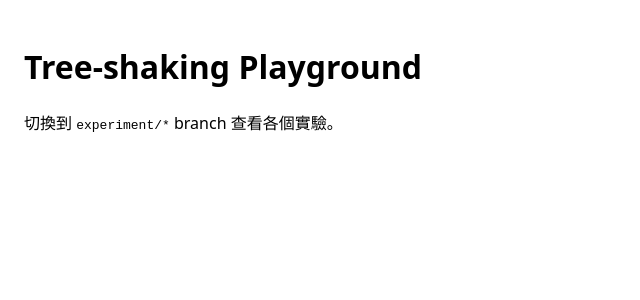
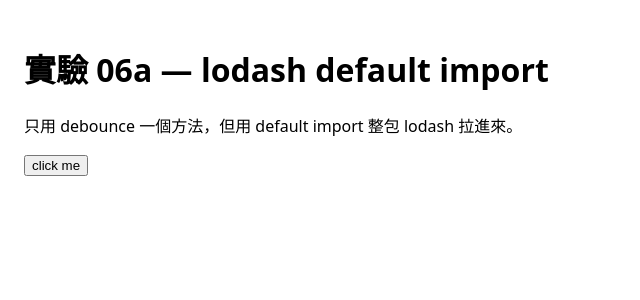
Before and after one commit to Yueh-Lin-Yang/recharts-treeshake-test, a React (Vite) app: page / in a window 1280 px wide. Shown: the top 300 px of the page, without its empty margins (0-640 px from the left). Built offline with nearby package versions, Linux system fonts and the light colour scheme.

Commit message:
🧪 test(lodash): default import pulls entire library (267 kB)

```diff
--- a/package.json
+++ b/package.json
@@ -9,6 +9,8 @@
     "preview": "vite preview"
   },
   "dependencies": {
+    "@types/lodash": "^4.17.24",
+    "lodash": "^4.18.1",
     "react": "^19.2.0",
     "react-dom": "^19.2.0"
   },
--- a/src/App.tsx
+++ b/src/App.tsx
@@ -1,10 +1,13 @@
+import _ from 'lodash';
+
+const debounced = _.debounce((label: string) => console.log(label), 200);
+
 export function App() {
   return (
     <div style={{ padding: 24 }}>
-      <h1>Tree-shaking Playground</h1>
-      <p>
-        切換到 <code>experiment/*</code> branch 查看各個實驗。
-      </p>
+      <h1>實驗 06a — lodash default import</h1>
+      <p>只用 debounce 一個方法，但用 default import 整包 lodash 拉進來。</p>
+      <button onClick={() => debounced('clicked')}>click me</button>
     </div>
   );
 }
```
Also changed, not shown: 1 other file (tests, documents, lock files or other folders).
